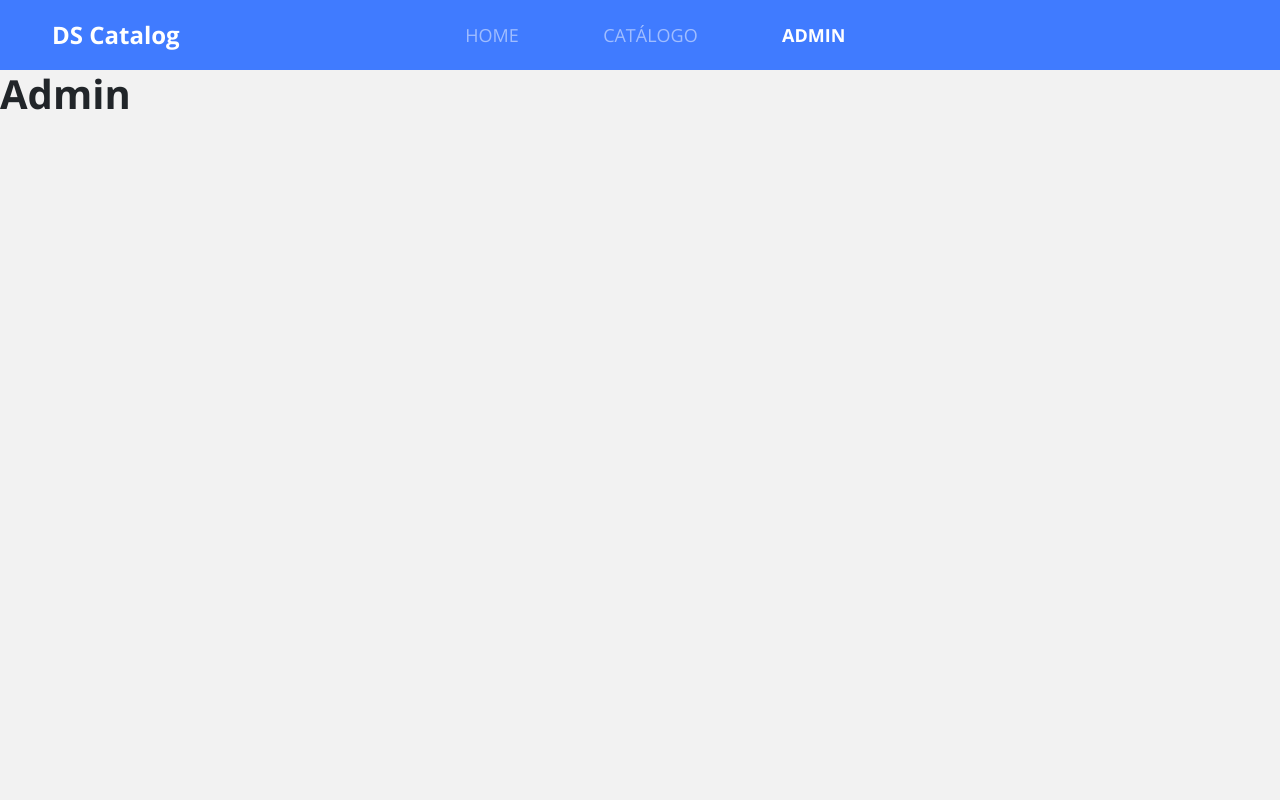
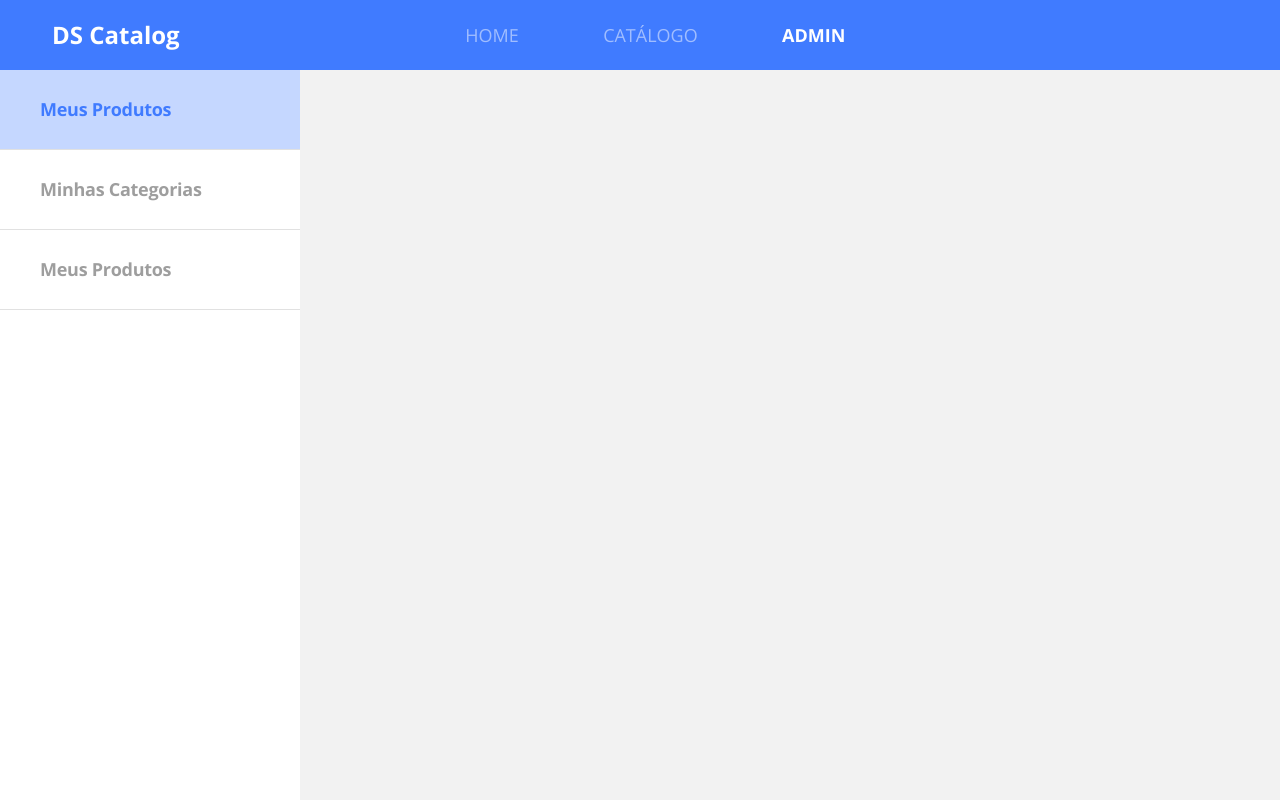
Before and after one commit to LeonelSousa55/dscatalog-bootcamp, a React (Create React App) app in the folder frontend/: page /admin in a window 1280 px wide. Built offline with nearby package versions, Linux system fonts and the light colour scheme.

Commit message:
Nav Admin 50%

```diff
--- /dev/null
+++ b/frontend/src/pages/Admin/components/NavBar/index.tsx
@@ -0,0 +1,19 @@
+import './styles.scss';
+
+const NavBar = () => (
+    <nav className="admin-nav-container">
+        <ul>
+            <li>
+                <a href="Link" className="admin-nav-item active">Meus Produtos</a>
+            </li>
+            <li>
+                <a href="Link" className="admin-nav-item">Minhas Categorias</a>
+            </li>
+            <li>
+                <a href="Link" className="admin-nav-item">Meus Produtos</a>
+            </li>
+        </ul>
+    </nav>
+)
+
+export default NavBar;
--- /dev/null
+++ b/frontend/src/pages/Admin/components/NavBar/styles.scss
@@ -0,0 +1,29 @@
+.admin-nav-container {
+  width: 300px;
+  background-color: #fff;
+  height: calc(100vh - 70px);
+}
+
+.admin-nav-item {
+  height: 80px;
+  display: block;
+  border-bottom: 1px solid #e1e1e1;
+  display: flex;
+  align-items: center;
+  padding-left: 40px;
+  font-weight: bold;
+  font-size: 18px;
+  line-height: 25px;
+  letter-spacing: -0.015em;
+  color: #9E9E9E;
+  //color: #407bff;
+
+  &.active {
+    background: rgba(64, 123, 255, 0.3);
+    color: #407bff;
+  }
+
+  &:hover {
+    color: #407bff;
+  }
+}
--- a/frontend/src/pages/Admin/index.tsx
+++ b/frontend/src/pages/Admin/index.tsx
@@ -1,6 +1,8 @@
+import NavBar from "./components/NavBar";
+
 const Admin = () => (
     <div>
-        <h1>Admin</h1>
+        <NavBar />
     </div>
 );
 
```
